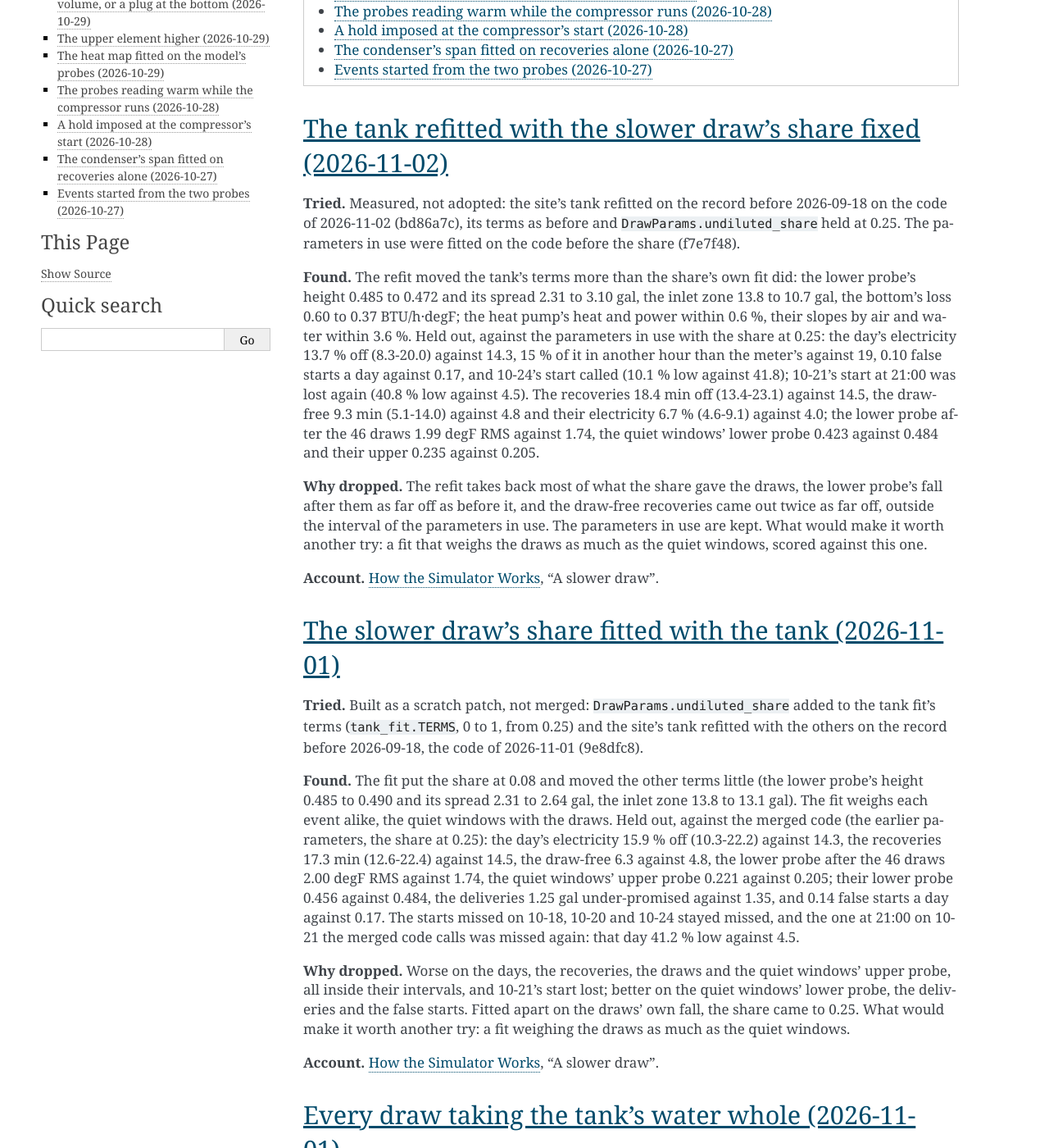
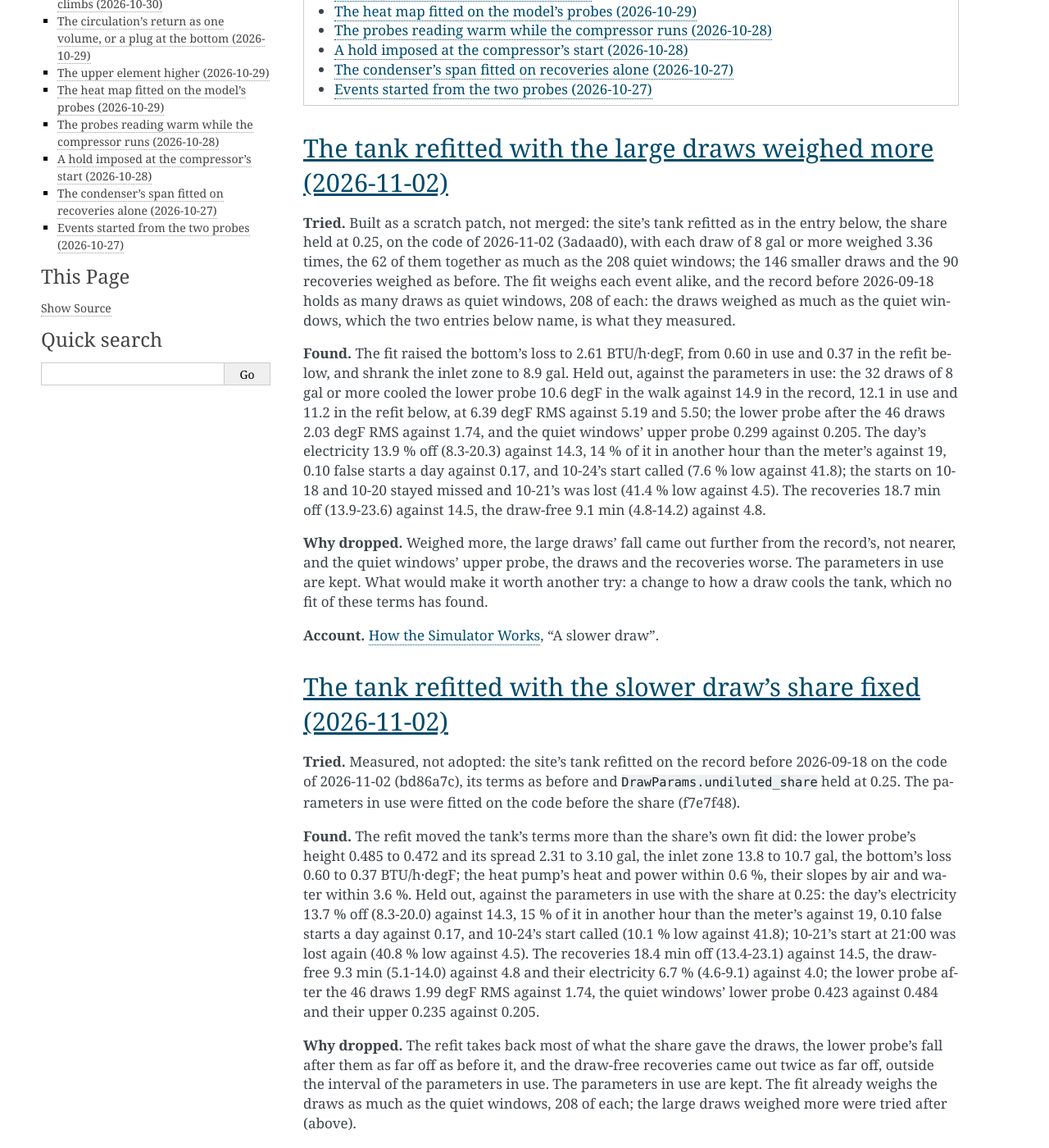
Before and after one commit to eman/nwp500-python, a Sphinx documentation site: the page built from docs/explanation/simulator-tried.rst, in a window 1280 px wide and 1400 px high, scrolled down 541 px. Shown: the whole window at 82% size. Built offline with Sphinx 7.4.7, drawn with Linux system fonts in a browser that asks for light colours; some of the changed text lies outside the part shown.

Commit message:
docs(sim): the tank refitted with the large draws weighed more, measured and dropped
The fit already weighs the draws as much as the quiet windows, 208 of
each before 2026-09-18; the two entries that named that as the next try
now say so. Weighed 3.36 times, the 62 draws of 8 gal or more came out
further from the record's fall, not nearer.

```diff
--- a/docs/explanation/simulator-tried.rst
+++ b/docs/explanation/simulator-tried.rst
@@ -11,6 +11,41 @@ named there. When a change is tried and dropped, add it here.
 .. contents::
    :local:
    :depth: 1
+
+
+The tank refitted with the large draws weighed more (2026-11-02)
+================================================================
+
+**Tried.** Built as a scratch patch, not merged: the site's tank
+refitted as in the entry below, the share held at 0.25, on the code of
+2026-11-02 (3adaad0), with each draw of 8 gal or more weighed 3.36
+times, the 62 of them together as much as the 208 quiet windows; the 146
+smaller draws and the 90 recoveries weighed as before. The fit weighs
+each event alike, and the record before 2026-09-18 holds as many draws
+as quiet windows, 208 of each: the draws weighed as much as the quiet
+windows, which the two entries below name, is what they measured.
+
+**Found.** The fit raised the bottom's loss to 2.61 BTU/h·degF, from
+0.60 in use and 0.37 in the refit below, and shrank the inlet zone to
+8.9 gal. Held out, against the parameters in use: the 32 draws of 8 gal
+or more cooled the lower probe 10.6 degF in the walk against 14.9 in the
+record, 12.1 in use and 11.2 in the refit below, at 6.39 degF RMS
+against 5.19 and 5.50; the lower probe after the 46 draws 2.03 degF RMS
+against 1.74, and the quiet windows' upper probe 0.299 against 0.205.
+The day's electricity 13.9 % off (8.3-20.3) against 14.3, 14 % of it in
+another hour than the meter's against 19, 0.10 false starts a day
+against 0.17, and 10-24's start called (7.6 % low against 41.8); the
+starts on 10-18 and 10-20 stayed missed and 10-21's was lost (41.4 % low
+against 4.5). The recoveries 18.7 min off (13.9-23.6) against 14.5, the
+draw-free 9.1 min (4.8-14.2) against 4.8.
+
+**Why dropped.** Weighed more, the large draws' fall came out further
+from the record's, not nearer, and the quiet windows' upper probe, the
+draws and the recoveries worse. The parameters in use are kept. What
+would make it worth another try: a change to how a draw cools the tank,
+which no fit of these terms has found.
+
+**Account.** :doc:`simulator-methodology`, "A slower draw".
 
 
 The tank refitted with the slower draw's share fixed (2026-11-02)
@@ -39,9 +74,9 @@ against 0.484 and their upper 0.235 against 0.205.
 **Why dropped.** The refit takes back most of what the share gave the
 draws, the lower probe's fall after them as far off as before it, and
 the draw-free recoveries came out twice as far off, outside the interval
-of the parameters in use. The parameters in use are kept. What would
-make it worth another try: a fit that weighs the draws as much as the
-quiet windows, scored against this one.
+of the parameters in use. The parameters in use are kept. The fit
+already weighs the draws as much as the quiet windows, 208 of each; the
+large draws weighed more were tried after (above).
 
 **Account.** :doc:`simulator-methodology`, "A slower draw".
 
@@ -73,8 +108,8 @@ again: that day 41.2 % low against 4.5.
 quiet windows' upper probe, all inside their intervals, and 10-21's
 start lost; better on the quiet windows' lower probe, the deliveries and
 the false starts. Fitted apart on the draws' own fall, the share came to
-0.25. What would make it worth another try: a fit weighing the draws as
-much as the quiet windows.
+0.25. The fit weighed the draws as much as the quiet windows already,
+208 of each; the large draws weighed more were tried after (above).
 
 **Account.** :doc:`simulator-methodology`, "A slower draw".
 
```
